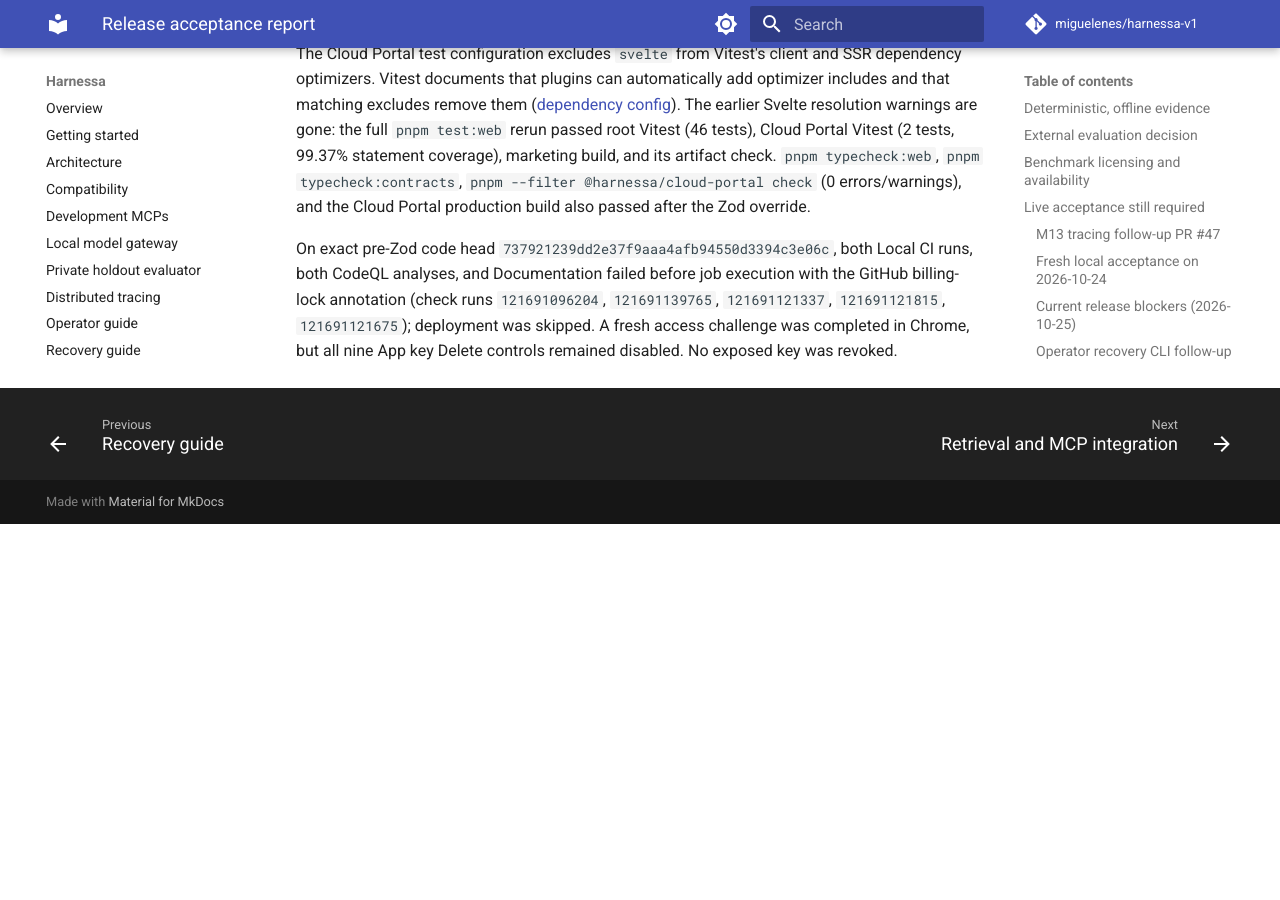
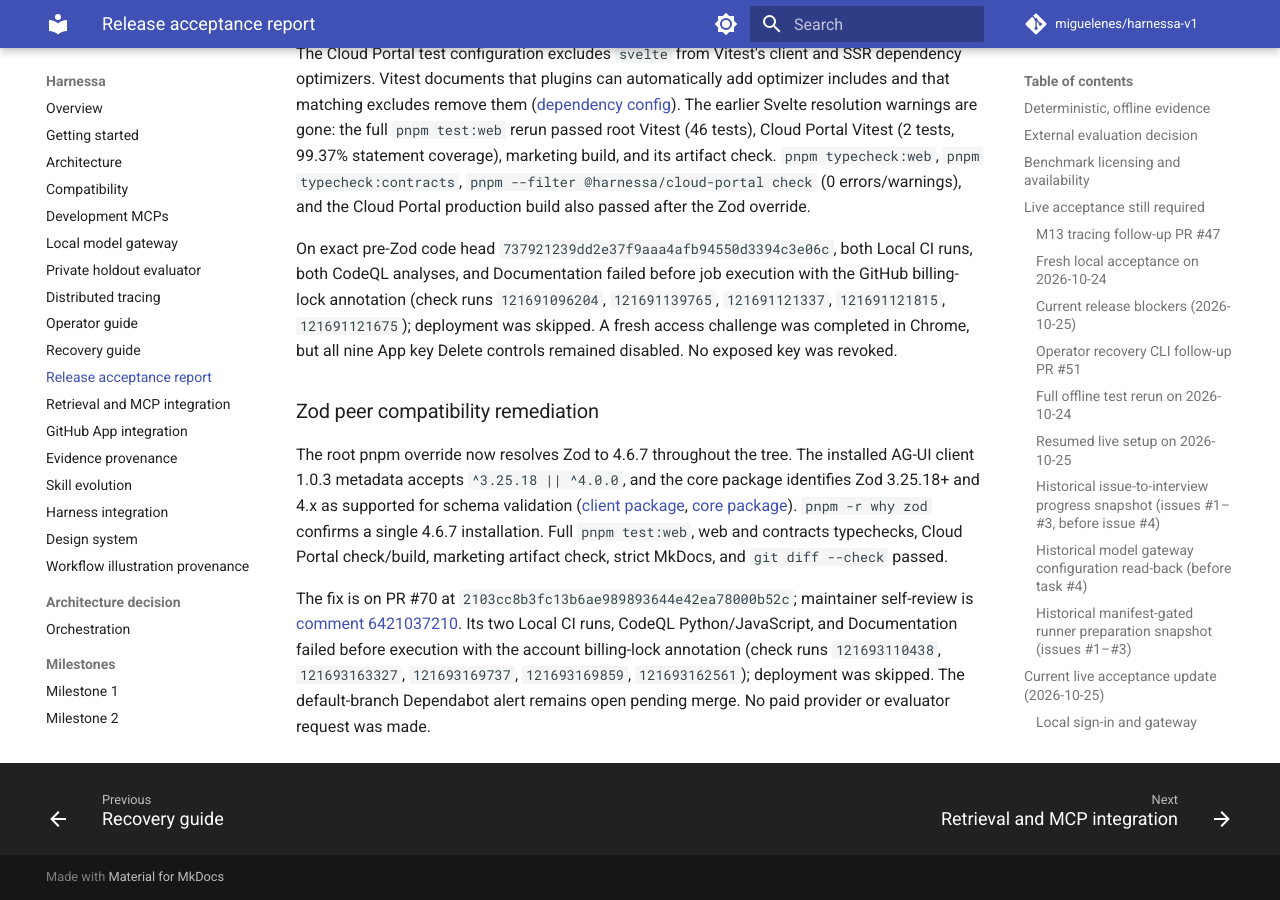
Before and after one commit to miguelenes/harnessa-v1, an MkDocs documentation site: the page built from docs/acceptance-report.md, in a window 1280 px wide and 900 px high, scrolled down 25836 px. Built offline with MkDocs 1.6.1 and Material for MkDocs 9.7.7, drawn with Linux system fonts in a browser that asks for light colours; comment, search, counter and statistics services are not loaded; before the commit the page ends 26360 px from its top, so only the background shows below that.

Commit message:
docs(m13): record Zod advisory remediation

```diff
--- a/docs/acceptance-report.md
+++ b/docs/acceptance-report.md
@@ -335,3 +335,9 @@
 The Cloud Portal test configuration excludes `svelte` from Vitest's client and SSR dependency optimizers. Vitest documents that plugins can automatically add optimizer includes and that matching excludes remove them ([dependency config](https://vitest.dev/config/deps)). The earlier Svelte resolution warnings are gone: the full `pnpm test:web` rerun passed root Vitest (46 tests), Cloud Portal Vitest (2 tests, 99.37% statement coverage), marketing build, and its artifact check. `pnpm typecheck:web`, `pnpm typecheck:contracts`, `pnpm --filter @harnessa/cloud-portal check` (0 errors/warnings), and the Cloud Portal production build also passed after the Zod override.
 
 On exact pre-Zod code head `737921239dd2e37f9aaa4afb94550d3394c3e06c`, both Local CI runs, both CodeQL analyses, and Documentation failed before job execution with the GitHub billing-lock annotation (check runs `121691096204`, `121691139765`, `121691121337`, `121691121815`, `121691121675`); deployment was skipped. A fresh access challenge was completed in Chrome, but all nine App key Delete controls remained disabled. No exposed key was revoked.
+
+### Zod peer compatibility remediation
+
+The root pnpm override now resolves Zod to 4.6.7 throughout the tree. The installed AG-UI client 1.0.3 metadata accepts `^3.25.18 || ^4.0.0`, and the core package identifies Zod 3.25.18+ and 4.x as supported for schema validation ([client package](https://www.npmjs.com/package/%40ag-ui/client), [core package](https://www.npmjs.com/package/%40ag-ui/core)). `pnpm -r why zod` confirms a single 4.6.7 installation. Full `pnpm test:web`, web and contracts typechecks, Cloud Portal check/build, marketing artifact check, strict MkDocs, and `git diff --check` passed.
+
+The fix is on PR #70 at `2103cc8b3fc13b6ae989893644e42ea78000b52c`; maintainer self-review is [comment 6421037210](https://github.com/miguelenes/harnessa-v1/pull/70#issuecomment-6421037210). Its two Local CI runs, CodeQL Python/JavaScript, and Documentation failed before execution with the account billing-lock annotation (check runs `121693110438`, `121693163327`, `121693169737`, `121693169859`, `121693162561`); deployment was skipped. The default-branch Dependabot alert remains open pending merge. No paid provider or evaluator request was made.
```
Also changed, not shown: docs/milestones/13.md (+2 -0 lines).
